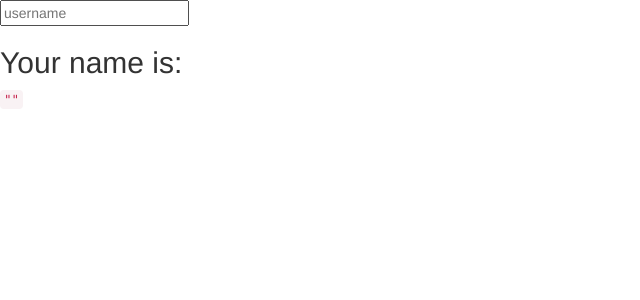
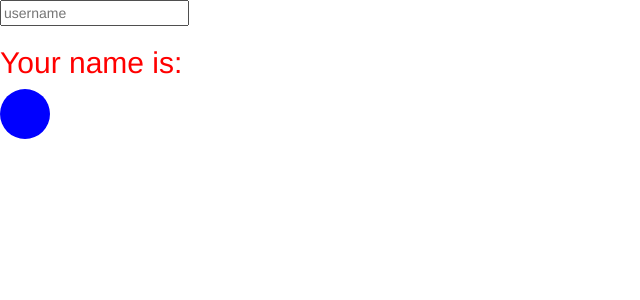
Before and after one commit to an244/Angular4-study, an Angular app: page / in a window 1280 px wide. Shown: the top 300 px of the page, without its empty margins (0-640 px from the left). Built offline with nearby package versions, Linux system fonts and the light colour scheme.

Commit message:
Style binding va class binding

```diff
--- a/src/app/user-form/user-form.component.css
+++ b/src/app/user-form/user-form.component.css
@@ -0,0 +1,13 @@
+.circle {
+    width: 50px;
+    border-radius: 25px;
+    height: 50px;
+    background-color: blue;
+}
+
+.square {
+    width: 50px;
+    border-radius: 2px;
+    height: 50px;
+    background-color: red;
+}
--- a/src/app/user-form/user-form.component.html
+++ b/src/app/user-form/user-form.component.html
@@ -7,8 +7,17 @@
 <h2>Your name is: {{name}}</h2> -->
 
 <!-- Su dung Template reference variable -->
+<!-- <input placeholder="username" [(ngModel)]="name" #txtUsername>
+<h2>Your name is: {{name}}</h2>
+txtUsername co ra nhieu thuoc tinh va value la 1 trog so do. -->
+<!-- <code>{{ txtUsername.value | json }}</code> -->
+
+<!-- Su dung style binding va class -->
 <input placeholder="username" [(ngModel)]="name" #txtUsername>
-<h2>Your name is: {{name}}</h2>
-
-<!-- txtUsername co ra nhieu thuoc tinh va value la 1 trog so do. -->
-<code>{{ txtUsername.value | json }}</code>
+<!-- Khi muon binding style thi lam nhu sau: -->
+<!-- Neu de [style.color]="red" thi angular se hieu la se di tim variable red
+Neu muon hien thanh thuoc tinh thi them '' nhu sau  -->
+<!-- <h2 [style.color]="'red'">Your name is: {{name}}</h2> -->
+<!-- khi chuoi name la chan thi se mau do, neu la le thi se mau den: -->
+<h2 [style.color]="name.length % 2===0 ? 'red' : 'black'">Your name is: {{name}}</h2>
+<div [class]="name.length % 2===0 ? 'circle' : 'square'"></div>
--- a/src/app/user-form/user-form.component.ts
+++ b/src/app/user-form/user-form.component.ts
@@ -8,6 +8,7 @@ import { Component, OnInit } from '@angular/core';
 export class UserFormComponent implements OnInit {
 
   name = '';
+
   constructor() { }
 
   ngOnInit() {
```
